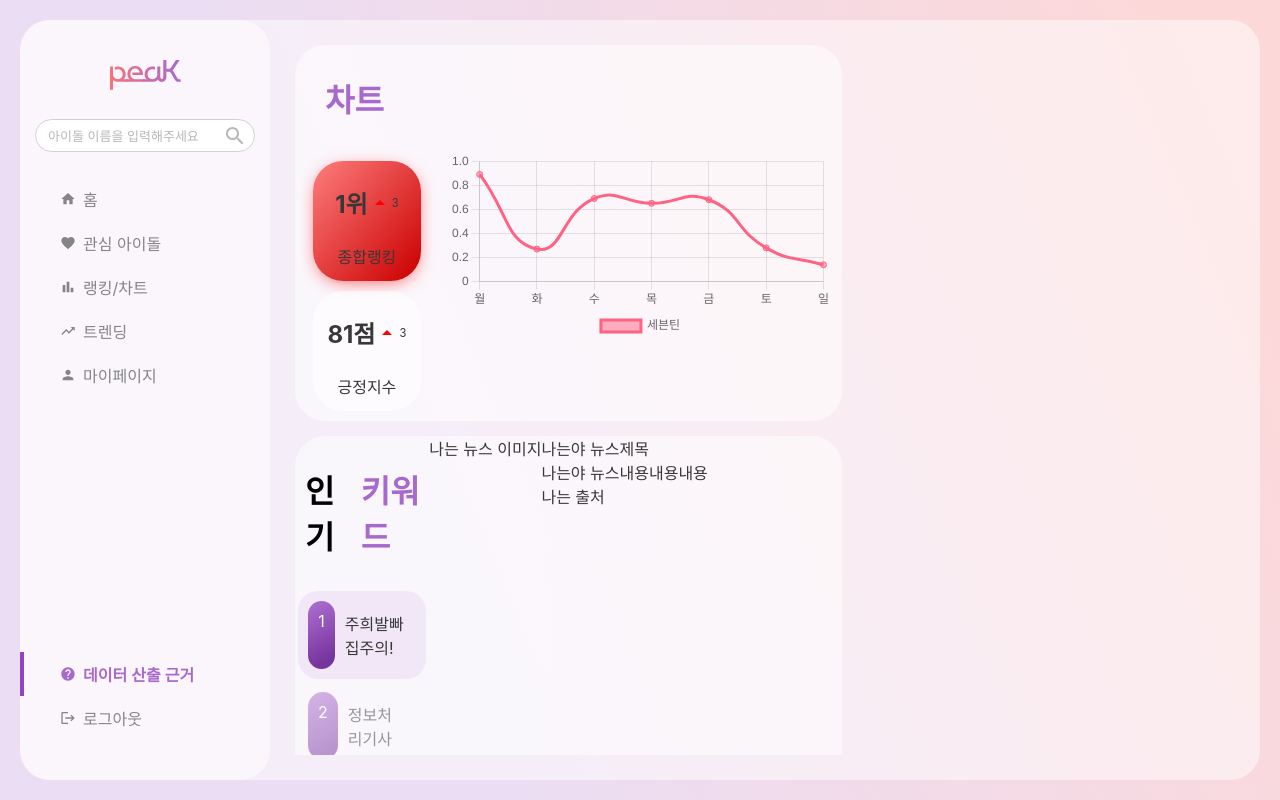
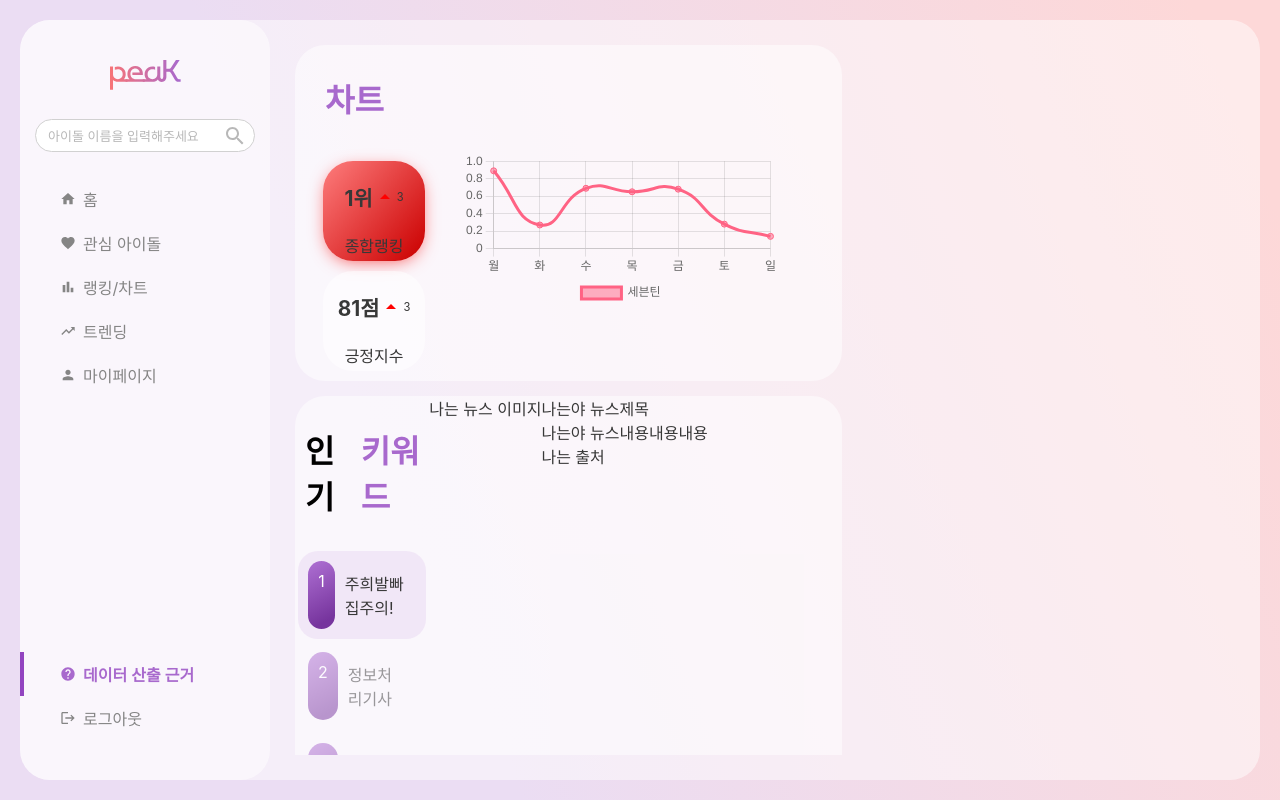
Before and after one commit to SSAFY507-peaK/peaK, a React (Create React App) app in the folder front/: page /data in a window 1280 px wide. Built offline with nearby package versions, Linux system fonts and the light colour scheme; a web font is replaced by a local one.

Commit message:
:lipstick: [FE] #5 감정 차트 css 수정

```diff
--- a/front/src/components/idolpage/IdolEmotion.tsx
+++ b/front/src/components/idolpage/IdolEmotion.tsx
@@ -34,7 +34,7 @@ const ChartBtnFrame = styled.div`
 `;
 
 const ChartFrame = styled.div`
-  flex: 0.8;
+  flex: 0.6;
   margin: 0px 10px 10px 10px;
 `;
 
--- a/front/src/components/idolpage/IdolEmotionChartBtn.tsx
+++ b/front/src/components/idolpage/IdolEmotionChartBtn.tsx
@@ -22,8 +22,8 @@ const ButtonFrameOn = styled.div`
   background: linear-gradient(130.91deg, #FA7474 7.03%, #CE0808 91.83%);
   box-shadow: 0px 4px 18px -5px #F84444;
   border-radius: 30px;
-  width: 75%;
-  height: 120px;
+  width: 65%;
+  height: 100px;
   margin-bottom: 10px;
   cursor: pointer;
 `;
@@ -35,8 +35,8 @@ const ButtonFrameOff = styled.div`
   border-radius: 30px;
   background: rgba(255, 255, 255, 0.5);
   border-radius: 30px;
-  width: 75%;
-  height: 120px;
+  width: 65%;
+  height: 100px;
   margin-bottom: 10px;
   cursor: pointer;
 `;
@@ -57,7 +57,7 @@ function IdolEmotionChartBtn({ ranknum, rankicon, changenum, title, isTab, onCli
     return (
     <ButtonFrameOn onClick={onClick}>
       <TextFrame>
-        <TextValue size="1.5rem" fontweight="700">{ranknum}</TextValue>
+        <TextValue size="1.3rem" fontweight="700">{ranknum}</TextValue>
         {rankicon}
         <TextValue size="0.7rem">{changenum}</TextValue>
       </TextFrame >
@@ -68,7 +68,7 @@ function IdolEmotionChartBtn({ ranknum, rankicon, changenum, title, isTab, onCli
     return(
     <ButtonFrameOff onClick={onClick}>
       <TextFrame>
-        <TextValue size="1.5rem" fontweight="700">{ranknum}</TextValue>
+        <TextValue size="1.3rem" fontweight="700">{ranknum}</TextValue>
         {rankicon}
         <TextValue size="0.7rem">{changenum}</TextValue>
       </TextFrame>
```
